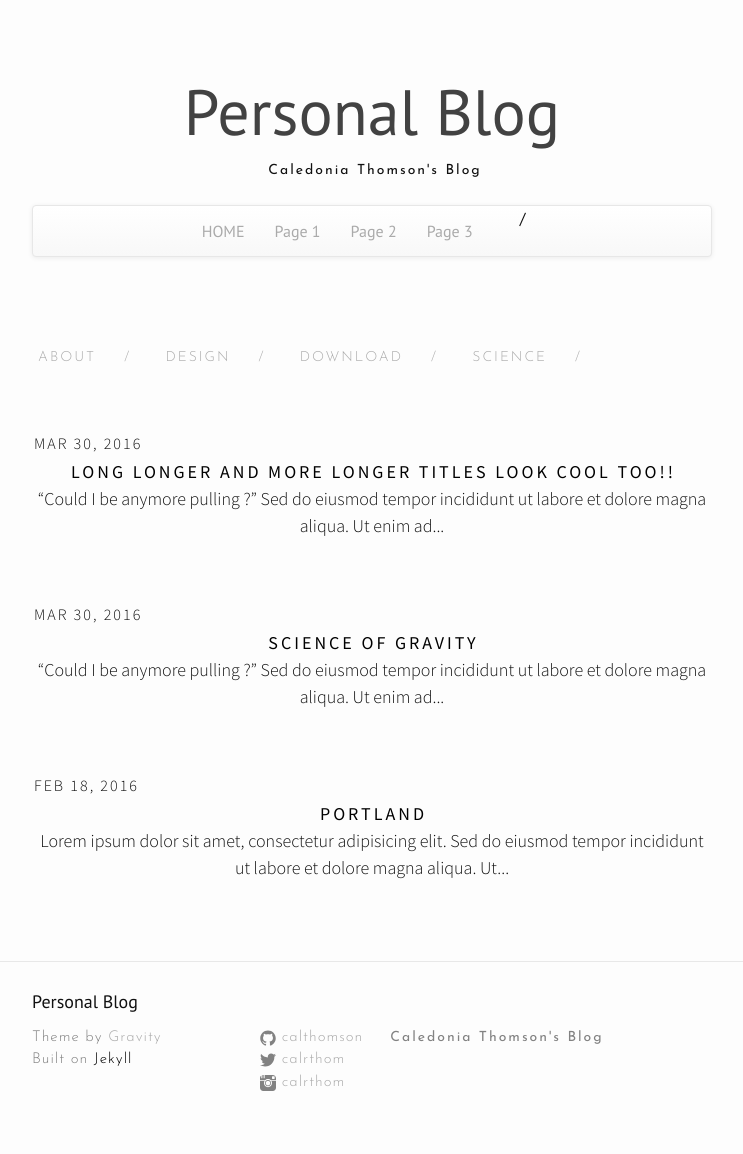
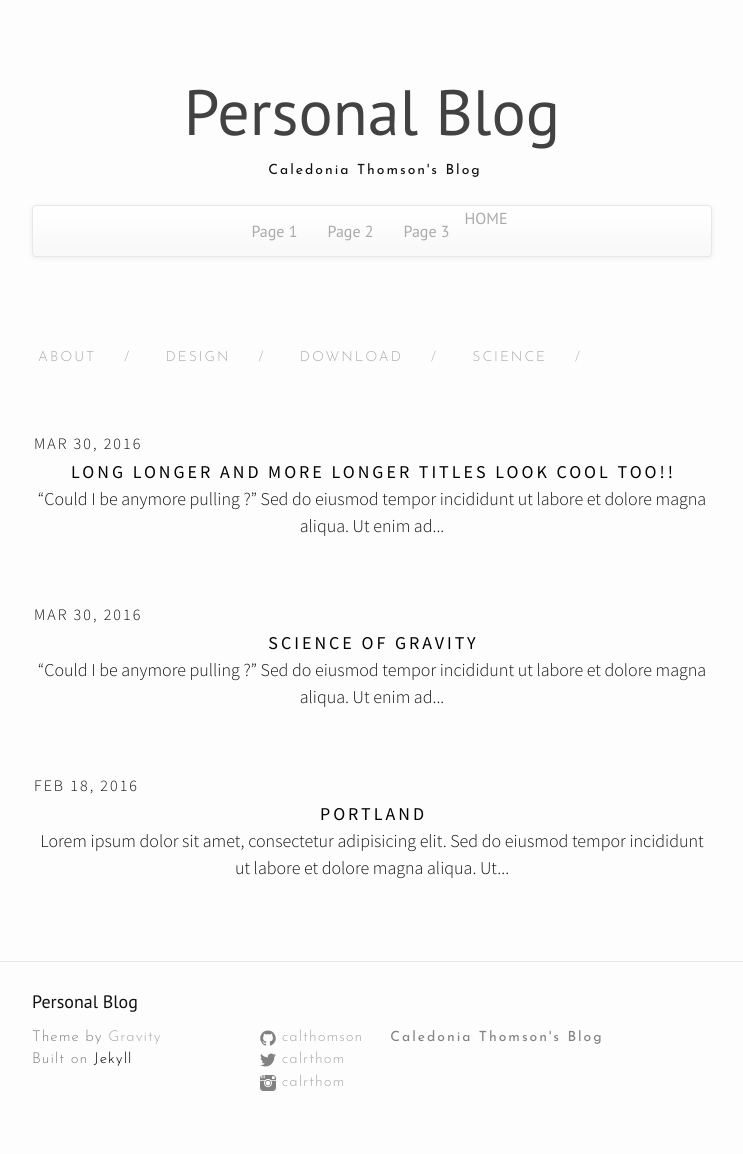
Before and after one commit to calthomson/calthomson.github.io, a Jekyll site: the page built from index.html, in a window 1280 px wide. Shown: the whole page, without its empty margins (268-1011 px from the left). Built offline with Jekyll 4.4.1, drawn with Linux system fonts in a browser that asks for light colours; nearby versions of some CDN libraries.

Commit message:
Update header.html

```diff
--- a/_includes/header.html
+++ b/_includes/header.html
@@ -11,7 +11,7 @@
     <div class="container-fluid">
       <center>
       <ul class="nav navbar-nav">
-          <li><a class="page-link" href="/index.html">HOME</a></li><span class="exclamationMark">/</span>
+          <a class="page-link" href="/index.html">HOME</a>
           <li><a href="#">Page 1</a></li>
           <li><a href="#">Page 2</a></li>
           <li><a href="#">Page 3</a></li>
```
